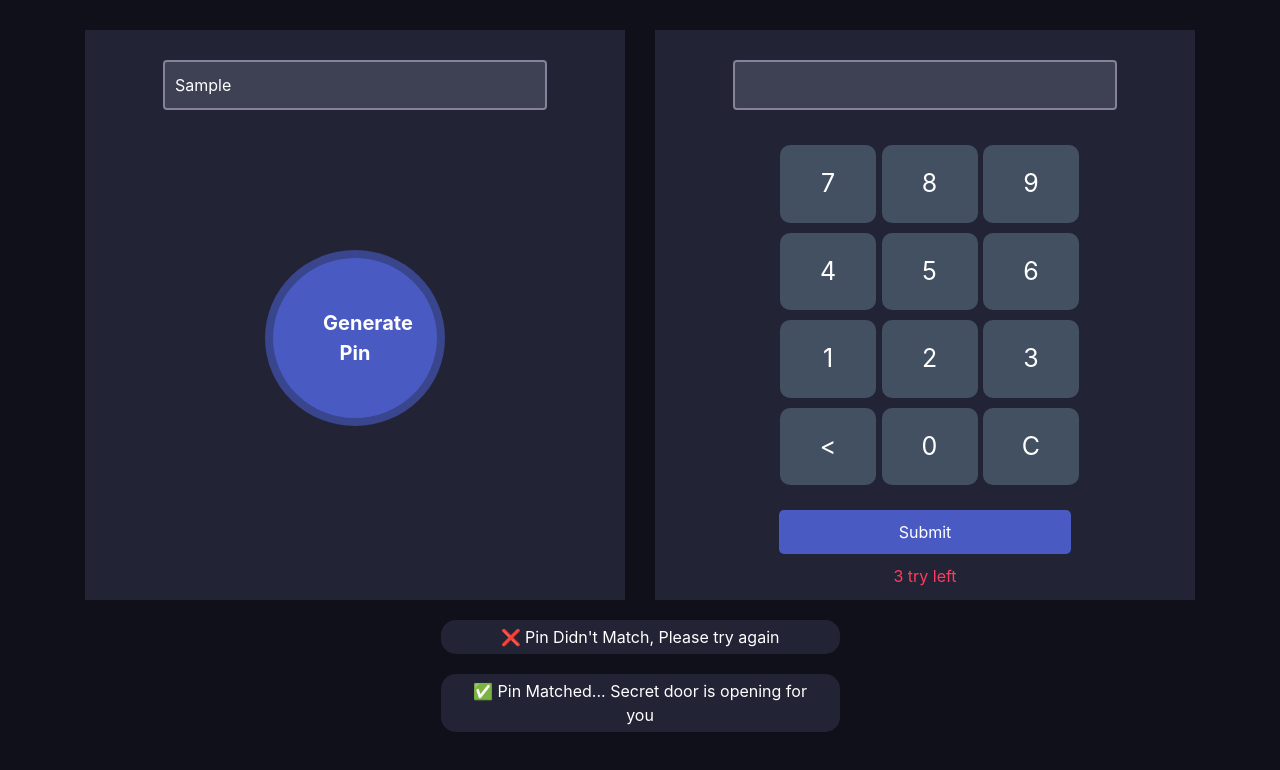
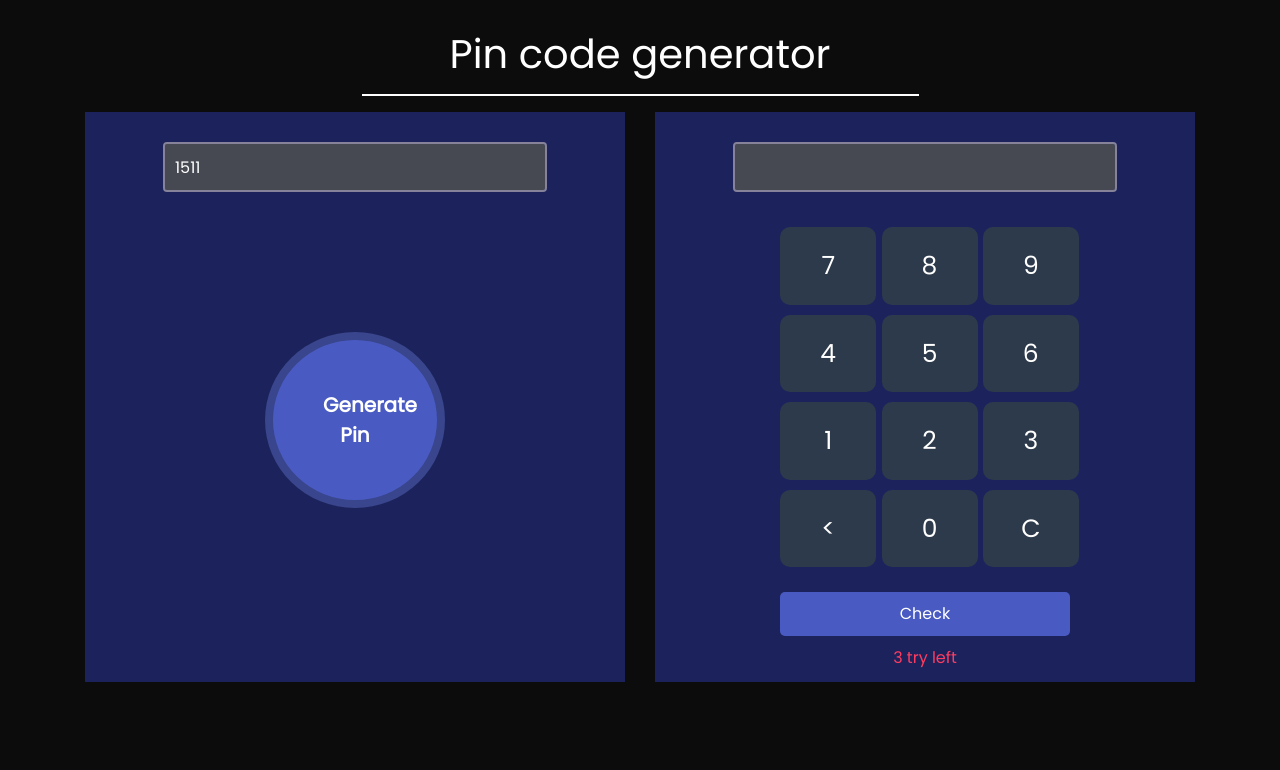
Before and after one commit to ashik12060/pin-code-generator, a plain HTML site: page index.html in a window 1280 px wide. Both pictures are taken after typing "Sample" into the empty fields and a click on the button "Generate Pin". Drawn offline with nearby package versions, Linux system fonts and the light colour scheme.

Commit message:
pin mather js added

```diff
--- a/index.html
+++ b/index.html
@@ -9,18 +9,21 @@
 </head>
 <body>
     <div class="container">
+        <h1 class="pin-generator">Pin code generator</h1>
+        <hr class="hr-c">
+
         <div class="row">
             <div class="col-md-6">
                 <div class="pin-generator half-width">
-                    <input class="form-control" type="text">
+                    <input id="display-pin" class="form-control" type="text">
                     <button onclick="generatePin()" class="generate-btn">Generate Pin</button>
                 </div>
             </div>
             <div class="col-md-6">
                 <div class="input-section half-width">
-                    <input class="form-control" type="text">
+                    <input id="typed-numbers" class="form-control" type="text">
                     <div class="numbers">
-                        <div class="calc-body">
+                        <div id="key-pad" class="calc-body">
                             <div class="calc-button-row">
                               <div class="button">7</div>
                               <div class="button">8</div>
@@ -42,7 +45,7 @@
                                 <div class="button">C</div>
                             </div>
                             <div>
-                                <button type="submit" class="submit-btn">Submit</button>
+                                <button onclick="verifyPin()" type="submit" class="submit-btn">Check</button>
                                 <p class="action-left">3 try left</p>
                             </div>
                     </div>
@@ -50,8 +53,8 @@
             </div>
         </div>
         <div class="notify-section">
-            <p class="notify">❌ Pin Didn't Match, Please try again</p>
-            <p class="notify">✅ Pin Matched... Secret door is opening for you</p>
+            <p id="notify-error" class="notify">❌ Pin didn't Match, Please try again!</p>
+            <p id="notify-success" class="notify">✅ Pin Matched Successfully!</p>
         </div>
     </div>
 
--- a/js/app.js
+++ b/js/app.js
@@ -5,7 +5,7 @@ function getPin(){
         return pin;
     }
     else{
-        console.log('3 pic activate', pin);
+
         return getPin();
     }
 
@@ -13,5 +13,46 @@ function getPin(){
 
 function generatePin(){
     const pin = getPin();
-    console.log(pin)
+    document.getElementById('display-pin').value = pin;
 }
+
+//keypad
+
+document.getElementById('key-pad').addEventListener('click', function(event){
+    const number = event.target.innerText;
+    const calcInput = document.getElementById('typed-numbers');
+
+   if(isNaN(number)){
+    if(number == 'C'){
+        calcInput.value = '';
+
+    }
+   }
+
+   else{
+    const previousNumber = calcInput.value;
+    const newNumber = previousNumber + number;
+    calcInput.value = newNumber;
+   }
+
+})
+
+
+//submit button varify
+
+function verifyPin(){
+    const pin = document.getElementById('display-pin').value;
+    const typedNumbers = document.getElementById('typed-numbers').value;
+    const notifySuccess = document.getElementById('notify-success');
+    const notifyError = document.getElementById('notify-error');
+
+    if(pin == typedNumbers){
+        notifySuccess.style.display="block";
+        notifyError.style.display="none";
+    }
+
+    else{
+        notifySuccess.style.display="none";
+        notifyError.style.display="block";
+    }
+}
--- a/style.css
+++ b/style.css
@@ -1,17 +1,30 @@
+@import url('https://fonts.googleapis.com/css2?family=Poppins&display=swap');
+
+
 *{
     box-sizing: border-box;
+    font-family: 'Poppins', sans-serif;
 }
 body {
-    background: #10101B;
+    background: #0c0c0c;
     height: 100vh;
 }
 .container {
     margin-top: 30px;
 }
-
+.pin-generator{
+    text-align: center;
+    color:white;
+}
+.hr-c{
+    border:1px solid white;
+    width: 50%;
+    margin-left: auto;
+    margin-right: auto;
+}
 .half-width {
     height: 570px;
-    background: #222436;
+    background: #1c235c;
     padding: 30px;
     text-align: center;
 }
@@ -33,7 +46,7 @@ body {
 }
 
 input[type='text']{
-    background-color: #3D4153;
+    background-color: #474952;
     padding: 10px 0px;
     color: #ffffff;
     width: 80%;
@@ -64,7 +77,7 @@ width: 100%;
 
 .button {
 width: 20%;
-background: #425062;
+background: #2d3a4b;
 color: #fff;
 padding: 20px 0;
 margin: 5px;
@@ -95,6 +108,7 @@ color: #E0B612;
     margin-top: 20px;
     border-radius: 15px;
     padding: 5px 20px;
+    display:none;
 }
 .notify-section{
     width: 35%;
```
